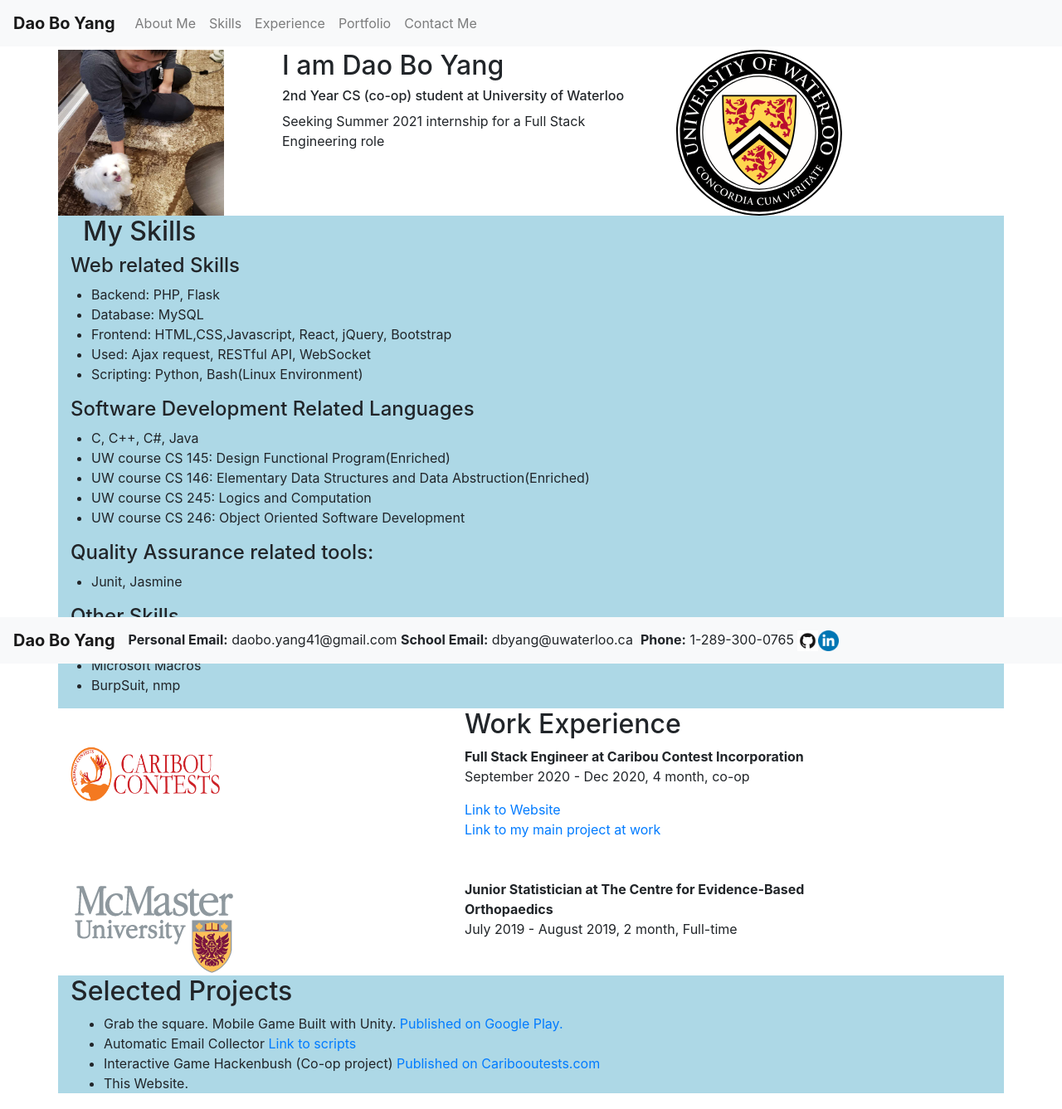
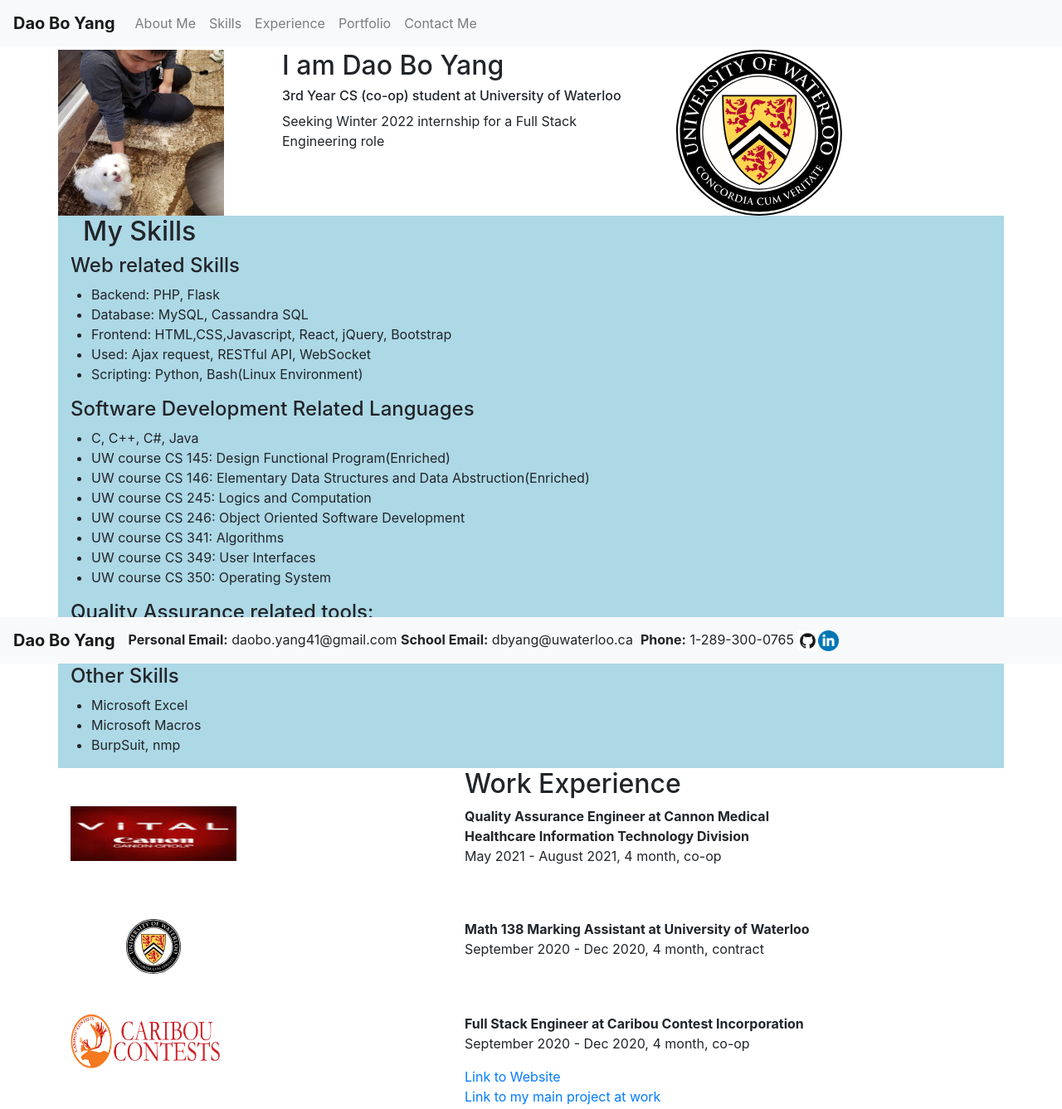
Before and after one commit to DannyDaoBoYang/PersonalWebsite, a plain HTML site: page public/index.html in a window 1280 px wide. Shown: the top 1337 px of the page at 83% size. Drawn offline with nearby package versions, Linux system fonts and the light colour scheme; some packages are replaced by stand-ins of ours.

Commit message:
Update from old times

```diff
--- a/public/index.html
+++ b/public/index.html
@@ -4,7 +4,6 @@
   <meta charset="utf-8">
   <meta name="viewport" content="width=device-width, initial-scale=1">
   <title>Dao Bo Yang's Website</title>
-
   <!-- update the version number as needed -->
   <!--
      initialize the SDK after all desired features are loaded, set useEmulator to false
@@ -14,7 +13,6 @@
   <link rel="stylesheet" href="https://stackpath.bootstrapcdn.com/bootstrap/4.4.1/css/bootstrap.min.css" integrity="sha384-Vkoo8x4CGsO3+Hhxv8T/Q5PaXtkKtu6ug5TOeNV6gBiFeWPGFN9MuhOf23Q9Ifjh" crossorigin="anonymous">
   <link rel="stylesheet" href="https://maxcdn.bootstrapcdn.com/font-awesome/4.5.0/css/font-awesome.min.css">
   <link rel="stylesheet" href="./css/Mycss.css">
-
 </head>
 <body>
 <header class="header">
@@ -40,12 +38,11 @@
     <div class="row">
       <!-- item -->
       <div class="col-md-3 row tileBox"> <img class="LeftSideImage"  src="image/MeandDog.jpg" alt="me"> </div>
-
       <div class="col-md-5 tileBox">
         <div class="txtHead">
           <h2>I am Dao Bo Yang</h2>
-            <h6>2nd Year CS (co-op) student at University of Waterloo</h6>
-            <p>Seeking Summer 2021 internship for a Full Stack Engineering role</p>
+          <h6>3rd Year CS (co-op) student at University of Waterloo</h6>
+          <p>Seeking Winter 2022 internship for a Full Stack Engineering role</p>
         </div>
       </div>
       <div class="col-md-3 tileBox">
@@ -55,16 +52,16 @@
     </div>
   </div>
 </section>
-
 <section id="skills">
-
   <div class="container" style="background-color:lightblue;">
-      <div class="col-md-5 tilebox"><h2>My Skills</h2></div>
+    <div class="col-md-5 tilebox">
+      <h2>My Skills</h2>
+    </div>
     <h4>Web related Skills</h4>
     <div class="row">
       <ul>
         <li>Backend: PHP, Flask </li>
-            <li>Database: MySQL</li>
+        <li>Database: MySQL, Cassandra SQL</li>
         <li>Frontend: HTML,CSS,Javascript, React, jQuery, Bootstrap</li>
         <li>Used: Ajax request, RESTful API, WebSocket</li>
         <li>Scripting: Python, Bash(Linux Environment)</li>
@@ -78,12 +75,15 @@
         <li>UW course CS 146: Elementary Data Structures and Data Abstruction(Enriched) </li>
         <li>UW course CS 245: Logics and Computation</li>
         <li>UW course CS 246: Object Oriented Software Development</li>
+        <li>UW course CS 341: Algorithms</li>
+        <li>UW course CS 349: User Interfaces</li>
+        <li>UW course CS 350: Operating System</li>
       </ul>
     </div>
     <h4>Quality Assurance related tools:</h4>
     <div class="row">
       <ul>
-          <li>Junit, Jasmine</li>
+        <li>Junit, Jasmine, Pytest</li>
       </ul>
     </div>
     <h4>Other Skills</h4>
@@ -100,8 +100,32 @@
   <div class="container">
     <div class="row">
       <div class="col-md-5 tileBox"></div>
-        <div class="col-md-5 tilebox"><h2>Work Experience</h2></div>
+      <div class="col-md-5 tilebox">
+        <h2>Work Experience</h2>
       </div>
+    </div>
+    <div class="row">
+      <div class="col-md-5 tileBox"> <a href="https://www.vitalimages.com/"><img class="LeftSideImage2" src="image/Vital.jpg"></a> </div>
+      <div class="col-md-5 tilebox">
+        <div>
+          <b>Quality Assurance Engineer at  Cannon Medical Healthcare Information Technology Division</b> <br/>
+          <p>May 2021 - August 2021, 4 month, co-op </p>
+        </div>
+      </div>
+    </div>
+    <br/>
+    <br/>
+    <div class="row">
+      <div class="col-md-5 tileBox"> <a href="https://uwaterloo.ca/"><img class="LeftSideImage2" src="image/Uwaterloo.svg"></a> </div>
+      <div class="col-md-5 tilebox">
+        <div>
+          <b>Math 138 Marking Assistant at University of Waterloo</b> <br/>
+          <p>September 2020 - Dec 2020, 4 month, contract </p>
+        </div>
+      </div>
+    </div>
+    <br/>
+    <br/>
     <div class="row">
       <div class="col-md-5 tileBox"> <a href="https://cariboutests.com"><img class="LeftSideImage2" src="image/cariboutimage.png"></a> </div>
       <div class="col-md-5 tilebox">
@@ -157,17 +181,12 @@
     </nav>
   </div>
 </footer>
-
-
 <!-- The core Firebase JS SDK is always required and must be listed first -->
 <script src="/__/firebase/8.2.1/firebase-app.js"></script>
-
 <!-- TODO: Add SDKs for Firebase products that you want to use
    https://firebase.google.com/docs/web/setup#available-libraries -->
 <script src="/__/firebase/8.2.1/firebase-analytics.js"></script>
-
 <!-- Initialize Firebase -->
 <script src="/__/firebase/init.js"></script>
-
 </body>
 </html>
```
Also changed, not shown: public/image/Vital.jpg (added), 3 other files. Lines whose indentation alone changed are shown as unchanged.
